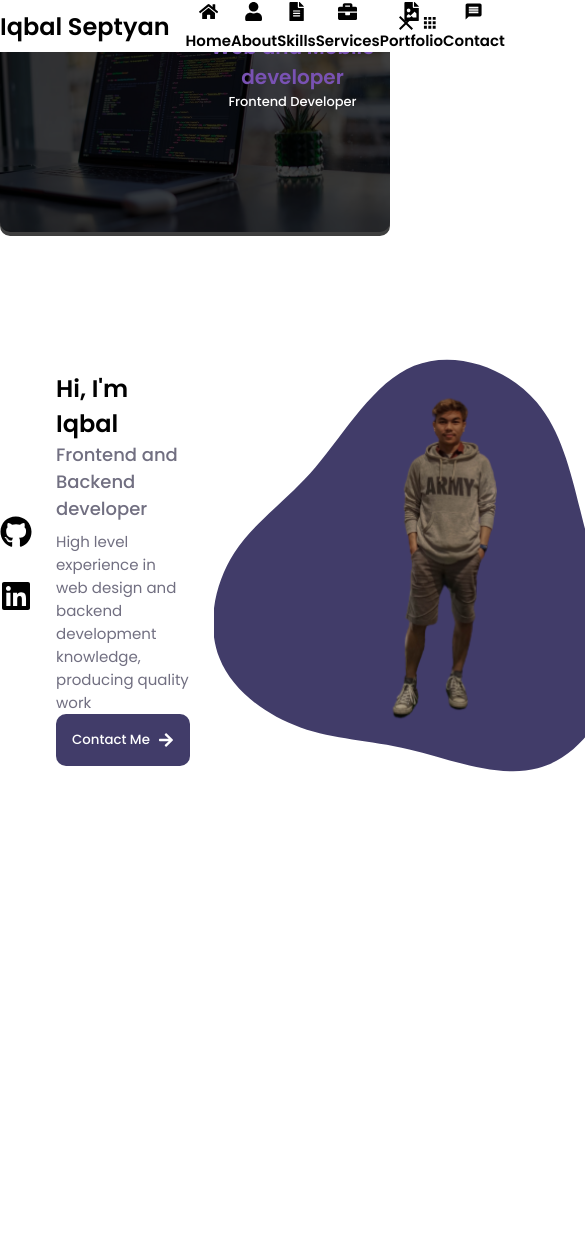
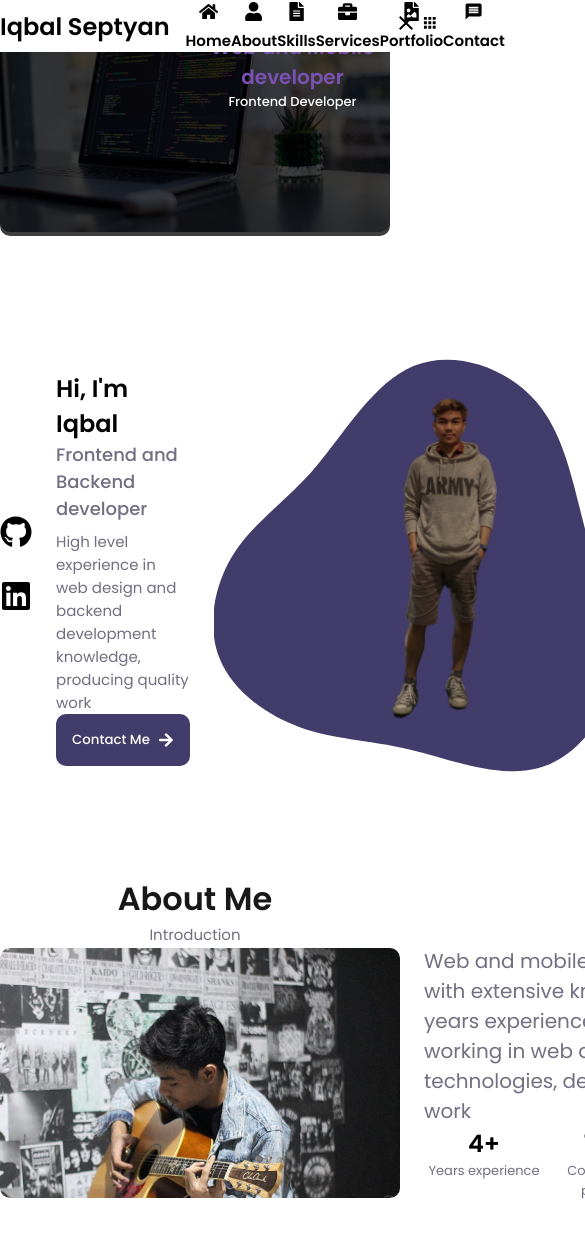
Before and after one commit to iqbalseptyan/react-portfolio, a React (Create React App) app: page / in a window 390 px wide. Shown: the top 1238 px of the page, 585 px wide, since content can reach past the window. Before the commit the page ends 844 px from the top, so only its background shows below. Built offline with nearby package versions, Linux system fonts and the light colour scheme.

Commit message:
tablet responsive about

```diff
--- a/src/App.js
+++ b/src/App.js
@@ -16,7 +16,7 @@ function App() {
       <Navbar />
       <Hero />
       <Home />
-      {/* <About /> */}
+      <About />
       {/* <Skills /> */}
       {/* <Services /> */}
       {/* <Portfolio /> */}
--- a/src/components/About/AboutElements.jsx
+++ b/src/components/About/AboutElements.jsx
@@ -4,8 +4,9 @@ import { device } from "../MediaQueries";
 
 export const ContainerAbout = styled(Container)`
   color: var(--black-color);
-  @media ${device.laptopL} {
-    max-width: 1366px;
+
+  @media ${device.tablet} {
+    max-width: 600px;
   }
 
   @media ${device.laptop} {
@@ -17,8 +18,11 @@ export const AboutWrapper = styled(Grid)`
   grid-template-areas: "col1 col2";
   grid-template-columns: 1fr 1fr;
 
-  @media (max-width: 1023px) {
-    row-gap: 2.5rem;
+  @media ${device.tablet} {
+    margin-top: var(--mb-2);
+    grid-template-areas:
+      "col1 col1"
+      "col2 col2";
   }
 `;
 
@@ -44,34 +48,33 @@ export const AboutImg = styled.img`
   margin: auto;
   alt: "Iqbal Septyan";
 
-  @media (max-width: 1023px) {
-    width: 200px;
+  @media ${device.tablet} {
+    width: 250px;
   }
 `;
 
 export const AboutDescription = styled.p`
   color: var(--grey-color);
   font-size: var(--h2-font-size);
+  text-align: left;
 
-  text-align: left;
+  @media ${device.mobileM} {
+    font-size: var(--small-font-size);
+  }
 
   @media ${device.tablet} {
     text-align: center;
-    font-size: var(--h3-font-size);
-  }
-
-  @media ${device.mobileL} {
     font-size: var(--normal-font-size);
-  }
-
-  @media ${device.mobileM} {
-    font-size: var(--small-font-size);
   }
 `;
 
 export const AboutInfo = styled.div`
   display: flex;
   justify-content: space-evenly;
+
+  @media ${device.tablet} {
+    margin-top: var(--mb-2);
+  }
 `;
 
 export const AboutInfoWrapper = styled.div`
@@ -82,15 +85,15 @@ export const AboutInfoTitle = styled.h1`
   font-size: var(--h1-font-size);
   font-weight: var(--font-semi-bold);
 
-  @media ${device.tablet} {
-    font-size: var(--medium-font-size);
+  @media ${device.mobileM} {
+    font-size: var(--h2-font-size);
   }
 
   @media ${device.mobileL} {
     font-size: var(--h1-font-size);
   }
 
-  @media ${device.mobileM} {
+  @media ${device.tablet} {
     font-size: var(--h2-font-size);
   }
 `;
@@ -101,15 +104,16 @@ export const AboutInfoSubTitle = styled.p`
   width: 120px;
   word-wrap: break-word;
 
-  @media ${device.tablet} {
-    font-size: var(--normal-font-size);
+  @media ${device.mobileM} {
+    font-size: var(--smaller-font-size);
   }
 
   @media ${device.mobileL} {
     font-size: var(--small-font-size);
   }
 
-  @media ${device.mobileM} {
-    font-size: var(--smaller-font-size);
+  @media ${device.tablet} {
+    font-size: var(--small-font-size);
+    width: 100px;
   }
 `;
```
